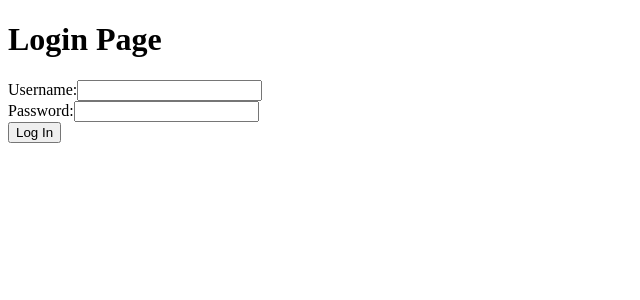
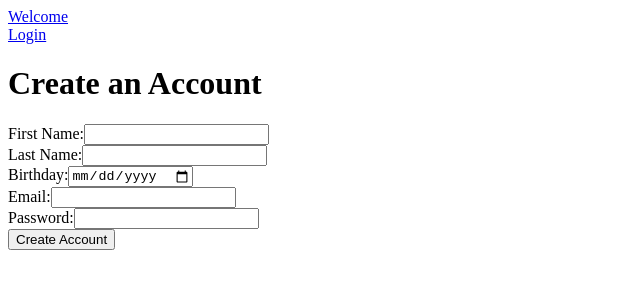
Before and after one commit to DionnaW/SBA320, a React (Vite) app: page / in a window 1280 px wide. Shown: the top 300 px of the page, without its empty margins (0-640 px from the left). Built offline with nearby package versions, Linux system fonts and the light colour scheme.

Commit message:
welcome, nav created and working

```diff
--- a/package.json
+++ b/package.json
@@ -14,6 +14,7 @@
     "@fullcalendar/interaction": "^6.1.11",
     "@fullcalendar/react": "^6.1.11",
     "@fullcalendar/timegrid": "^6.1.11",
+    "axios": "^1.6.8",
     "firebase": "^10.11.0",
     "react": "^18.2.0",
     "react-dom": "^18.2.0",
--- a/src/App.jsx
+++ b/src/App.jsx
@@ -1,9 +1,13 @@
 import React from 'react';
-import { BrowserRouter as Router, Routes, Route } from 'react-router-dom';
+import { BrowserRouter as Router, Route, Routes  } from 'react-router-dom';
 import { initializeApp } from 'firebase/app';
 import { getAnalytics } from 'firebase/analytics';
+import { getAuth, createUserWithEmailAndPassword } from 'firebase/auth';
+import Nav from './components/Nav';
 import Login from './pages/Login';
 import Profile from './pages/Profile';
+import Welcome from './pages/Welcome';
+
 
 const firebaseConfig = {
   apiKey: "AIzaSyD2G4JdhgQ0mCM67Qvc_zp2X2ddULc48XI",
@@ -17,17 +21,34 @@ const firebaseConfig = {
 
 const app = initializeApp(firebaseConfig);
 const analytics = getAnalytics(app);
-
+const auth = getAuth(app);
 
 function App() {
   return (
-    <>
-    <Login/>
-      <Routes>
-        <Route path="/login" element={<Login />} />
-        <Route path="/profile" element={<Profile />} />
+    <div>
+
+      <Router>
+        <Nav/>
+        <Routes>
+          <Route path='/' element={<Welcome/>}/>
+          <Route path='/login' element={<Login/>} />
+          <Route path='profile' element={<Profile/>}/>
         </Routes>
-    </>
+      </Router>
+
+    </div>
+
+
+// function App() {
+  // return (
+/*  */
+    /* <Router> */
+      /* <Routes> */
+        /* <Route path="/" element={<Welcome />} /> */
+        /* <Route path="/login" element={<Login />} /> */
+        /* <Route path="/profile" element={<Profile />} /> */
+      /* </Routes> */
+    /* </Router> */
   );
 }
 
--- a/src/components/Calendar.jsx
+++ b/src/components/Calendar.jsx
@@ -6,13 +6,13 @@ import interactionPlugin from '@fullcalendar/interaction';
 
 const Calendar = ({ onSelect }) => {
   const handleDateSelect = (selectInfo) => {
-    onSelect(selectInfo.startStr); // Pass the selected date to the parent component
+    onSelect(selectInfo.startStr); // this will pass the selected date to the parent component
   };
 
   return (
     <div>
-      <h2>Book a Service:</h2>
-      <FullCalendar
+       <h2>Book a Service:</h2>
+       <FullCalendar
         plugins={[dayGridPlugin, timeGridPlugin, interactionPlugin]}
         initialView="dayGridMonth"
         selectable={true}
--- /dev/null
+++ b/src/components/Nav.jsx
@@ -0,0 +1,14 @@
+import { Link } from 'react-router-dom';
+
+export default function Nav(props) {
+    return (
+        <div className='nav'>
+            <Link to='/'>
+                <div>Welcome</div>
+            </Link>
+            <Link to='/login'>
+                <div>Login</div>
+            </Link>
+        </div>
+    )
+}
--- a/src/main.jsx
+++ b/src/main.jsx
@@ -1,13 +1,12 @@
 import React from 'react';
 import ReactDOM from 'react-dom/client';
 import App from './App.jsx';
-import { BrowserRouter as Router } from 'react-router-dom';
 
 
 ReactDOM.createRoot( document.getElementById('root')).render(
   <React.StrictMode>
-    <Router>
+
     <App />
-    </Router>
+
   </React.StrictMode>,
 );
--- a/src/pages/Profile.jsx
+++ b/src/pages/Profile.jsx
@@ -1,3 +1,4 @@
+//==============================================THIS IS BLOCKED OFF FOR CAPSTONE PROJECT
 import React, { useState, useEffect} from 'react';
 import { getAuth, onAuthStateChanged } from 'firebase/auth';
 import { ref, onValue } from 'firebase/database';
--- /dev/null
+++ b/src/pages/Welcome.jsx
@@ -0,0 +1,82 @@
+import React, { useState } from 'react';
+import { useNavigate } from 'react-router-dom';
+import { createUserWithEmailAndPassword } from 'firebase/auth';
+
+const Welcome = () => {
+  const navigate = useNavigate();
+  const [firstName, setFirstName] = useState('');
+  const [lastName, setLastName] = useState('');
+  const [birthday, setBirthday] = useState('');
+  const [email, setEmail] = useState('');
+  const [password, setPassword] = useState('');
+
+  const handleFormSubmit = async (e) => {
+    e.preventDefault();
+
+    try {
+      // here will create user account in Firebase
+      await createUserWithEmailAndPassword(auth, email, password);
+
+      // this is the redirect to login page
+      navigate('/login');
+    } catch (error) {
+      console.error('Error creating user:', error.message);
+    }
+  };
+
+  return (
+    <div>
+      <h1>Create an Account</h1>
+      <form onSubmit={handleFormSubmit}>
+        <label htmlFor="firstName">First Name:</label>
+        <input
+          type="text"
+          id="firstName"
+          value={firstName}
+          onChange={(e) => setFirstName(e.target.value)}
+          required
+        /><br />
+
+        <label htmlFor="lastName">Last Name:</label>
+        <input
+          type="text"
+          id="lastName"
+          value={lastName}
+          onChange={(e) => setLastName(e.target.value)}
+          required
+        /><br />
+
+        <label htmlFor="birthday">Birthday:</label>
+        <input
+          type="date"
+          id="birthday"
+          value={birthday}
+          onChange={(e) => setBirthday(e.target.value)}
+          required
+        /><br />
+
+        <label htmlFor="email">Email:</label>
+        <input
+          type="email"
+          id="email"
+          value={email}
+          onChange={(e) => setEmail(e.target.value)}
+          required
+        /><br />
+
+        <label htmlFor="password">Password:</label>
+        <input
+          type="password"
+          id="password"
+          value={password}
+          onChange={(e) => setPassword(e.target.value)}
+          required
+        /><br />
+
+        <button type="submit">Create Account</button>
+      </form>
+    </div>
+  );
+};
+
+export default Welcome;
```
Also changed, not shown: src/pages/Login.jsx (+5 -5 lines), 2 other files (tests, documents, lock files or other folders). Lines whose indentation alone changed are shown as unchanged.
